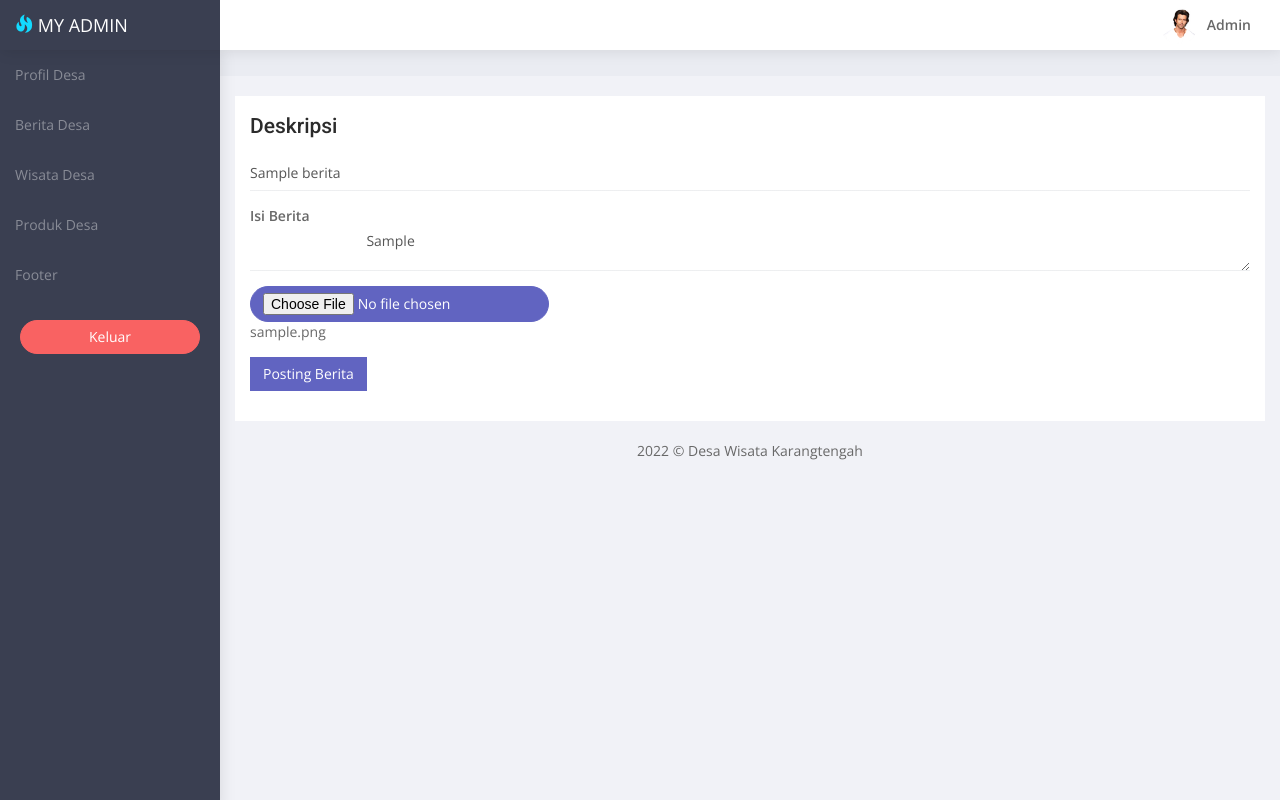
After one commit to hudaputrasantosa/website-desawisata-karangtengah, a PHP site: page /admin/update-berita?idBerita=1 in a window 1280 px wide. The commit adds this page. Run offline with PHP 8.4, Linux system fonts and the light colour scheme; the visitor is signed in with stand-in values (Sample User, id 1); tables that the repository leaves empty or names only in its code hold one stand-in row (values such as "Sample post"); some libraries are stand-ins or nearby versions.

Commit message:
up del-berita

```diff
--- /dev/null
+++ b/admin/update-berita.php
@@ -0,0 +1,114 @@
+<?php session_start(); ?>
+<!DOCTYPE html>
+<html lang="en">
+
+<head>
+   <meta charset="utf-8">
+   <meta http-equiv="X-UA-Compatible" content="IE=edge">
+   <meta name="viewport" content="width=device-width, initial-scale=1">
+   <meta name="keywords" content="wrappixel, admin dashboard, html css dashboard, web dashboard, bootstrap 4 admin, bootstrap 4, css3 dashboard, bootstrap 4 dashboard, severny admin bootstrap 4 dashboard, frontend, responsive bootstrap 4 admin template, my admin design, my admin dashboard bootstrap 4 dashboard template">
+   <meta name="description" content="My Admin is powerful and clean admin dashboard template, inpired from Bootstrap Framework">
+   <meta name="robots" content="noindex,nofollow">
+   <title>Berita Desa</title>
+   <link rel="canonical" href="https://www.wrappixel.com/templates/myadmin-lite/" />
+   <!-- Favicon icon -->
+   <link rel="icon" type="image/png" sizes="16x16" href="images/favicon.png">
+   <!-- Bootstrap Core CSS -->
+   <link href="bower_components/bootstrap/dist/css/bootstrap.min.css" rel="stylesheet">
+   <!-- Menu CSS -->
+   <link href="bower_components/metisMenu/dist/metisMenu.min.css" rel="stylesheet">
+   <!-- Custom CSS -->
+   <link href="css/style.css" rel="stylesheet">
+   <script src="//cdn.ckeditor.com/4.19.0/basic/ckeditor.js"></script>
+</head>
+
+<body>
+   <!-- Preloader -->
+
+   <div id="wrapper">
+      <!-- Navigation -->
+      <?php include './navigationCollapse.php'; ?>
+      <!-- Page Content -->
+      <div id="page-wrapper">
+         <div class="container-fluid">
+            <div class="row bg-title">
+               <div class="col-lg-12">
+
+
+               </div>
+               <!-- /.col-lg-12 -->
+            </div>
+            <!-- row -->
+            <div class="row">
+               <div class="col-md-12">
+                  <div class="white-box">
+                     <h3>Deskripsi</h3>
+                     <?php
+               include './config.php';
+                $id_berita = $_GET['idBerita'];
+
+               $getUpdate = mysqli_query($konfigur, "SELECT * FROM berita WHERE id_berita = '$id_berita' ");
+               $no = 1;
+               while ($row = mysqli_fetch_array($getUpdate)) {
+                  ?>
+                        <form class="form-horizontal form-material" action="update-berita-aksi" enctype="multipart/form-data" method="post">
+                        <input type="hidden" name="id_berita" value="<?= $row['id_berita']; ?>">
+                        <input type="hidden" name="_tempimg" value="<?= $row['foto_berita']; ?>">
+                        <div class="form-group">
+                        <div class="col-md-12">
+                        <input type="text" name="judul" class="form form-control" placeholder="Judul Berita" value="<?= $row['judul_berita']; ?>">
+                        </div>
+                        </div>
+
+                        <div class="form-group">
+                           <div class="col-md-12">
+                               <label for="deskripsi">Isi Berita</label>
+                                <textarea name="deskripsi" id="editor1" type="text" placeholder="Ketikan Isi berita.." class="form-control form-control-line" >
+                                <?= $row['deskripsi']; ?>
+                                </textarea>
+                           </div>
+                        </div>
+                        <div class="form-group">
+                        <div class="col-sm-12">
+                        <input type="file" name="image" class="btn btn-primary btn-rounded"> <?= $row['foto_berita']; ?>
+                        </div>
+
+                        </div>
+
+
+                        <div class="form-group">
+                           <div class="col-sm-12">
+                              <input name="submit" type="submit" class="btn btn-primary" value="Posting Berita">
+                           </div>
+                        </div>
+                     </form>
+                    <?php } ?>
+                  </div>
+               </div>
+               <!-- /.row -->
+            </div>
+            <!-- /.container-fluid -->
+         </div>
+         <!-- /#page-wrapper -->
+         <footer class=" text-center"> 2022 &copy; Desa Wisata Karangtengah</a> </footer>
+      </div>
+      <!-- /#wrapper -->
+      <!-- jQuery -->
+      <script src="bower_components/jquery/dist/jquery.min.js"></script>
+      <!-- Bootstrap Core JavaScript -->
+      <script src="bower_components/bootstrap/dist/js/bootstrap.min.js"></script>
+      <!-- Menu Plugin JavaScript -->
+      <script src="bower_components/metisMenu/dist/metisMenu.min.js"></script>
+      <!--Nice scroll JavaScript -->
+      <script src="js/jquery.nicescroll.js"></script>
+      <!--Wave Effects -->
+      <script src="js/waves.js"></script>
+      <!-- Custom Theme JavaScript -->
+      <script src="js/myadmin.js"></script>
+      <script>
+        CKEDITOR.replace('editor1');
+        CKEDITOR.replace('editor2');
+    </script>
+</body>
+
+</html>
```
Also changed, not shown: admin/berita-admin.php (+7 -2 lines), admin/hapus-berita-aksi.php (added, +12 -0 lines), admin/update-berita-aksi.php (added, +80 -0 lines).
